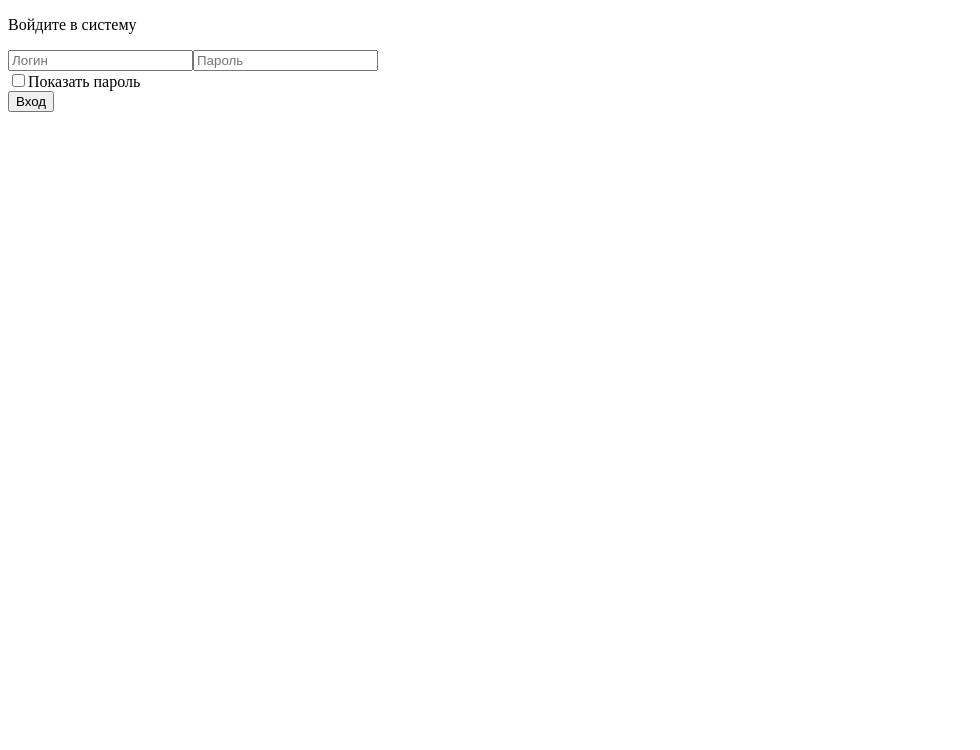
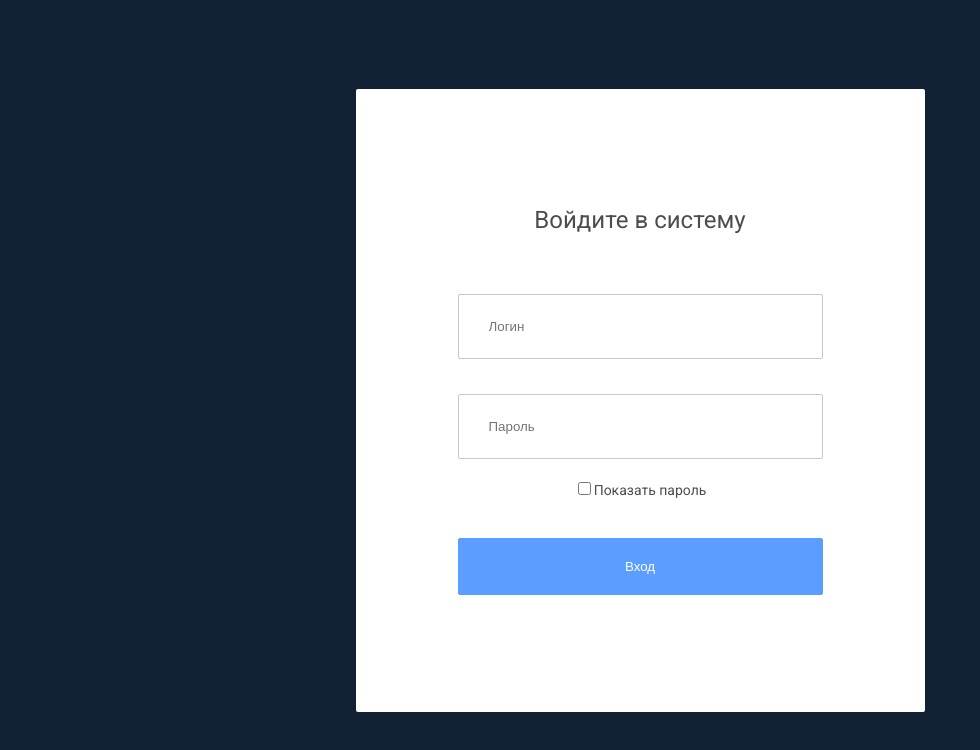
Before and after one commit to vasyaslife/simple-angular-app, an Angular app: page / in a window 1280 px wide. Shown: the top 750 px of the page, without its empty margins (0-980 px from the left). Built offline with nearby package versions, Linux system fonts and the light colour scheme.

Commit message:
styled login component

```diff
--- a/src/app/app.component.html
+++ b/src/app/app.component.html
@@ -1,3 +1,3 @@
-<div class="container">
+<div>
     <router-outlet></router-outlet>
 </div>
--- a/src/app/login/login.component.html
+++ b/src/app/login/login.component.html
@@ -1,9 +1,10 @@
+<div class="login-page">
     <form action="#" class="form">
         <p class="form__text">Войдите в систему</p>
-    <input type="text" required placeholder="Логин" name="login"  [(ngModel)]="login">
+        <input type="text" required placeholder="Логин" name="login"  [(ngModel)]="login" class="form__input">
 
-    <input *ngIf="passVisible" type="text" required placeholder="Пароль" name="password"  [(ngModel)]="pass">
-    <input *ngIf="!passVisible" type="password" required placeholder="Пароль" name="password"  [(ngModel)]="pass">
+        <input *ngIf="passVisible" type="text" required placeholder="Пароль" name="password"  [(ngModel)]="pass" class="form__input form__input_pass">
+        <input *ngIf="!passVisible" type="password" required placeholder="Пароль" name="password"  [(ngModel)]="pass" class="form__input form__input_pass">
 
         <div class="form__checkbox">
             <input type="checkbox" name="password-visible" [checked]="passVisible" [(ngModel)]="passVisible">
@@ -12,3 +13,4 @@
 
         <button type="submit" (click)="logIn()">Вход</button>
     </form>
+</div>
--- a/src/app/login/login.component.scss
+++ b/src/app/login/login.component.scss
@@ -0,0 +1,89 @@
+@import '../../variables.scss';
+
+.login-page {
+    background-color: $loginBg;
+    min-height: 100vh;
+    display: flex;
+    justify-content: center;
+    align-items: center;
+}
+
+.form {
+    padding: 117px 102px;
+    background-color: #fff;
+    border-radius: 2px;
+    display: flex;
+    flex-direction: column;
+    align-items: center;
+}
+
+.form__text {
+    font-size: 24px;
+    color: $text;
+}
+
+input {
+    color: $text;
+}
+
+.form__input {
+    width: 365px;
+    margin-top: 60px;
+    padding: 24px 30px;
+    border-radius: 2px;
+    border: 1px solid $lightGray;
+}
+
+.form__input_pass {
+    margin-top: 35px;
+}
+
+.form__checkbox {
+    margin-top: 20px;
+
+    label {
+        color: $text;
+    }
+}
+
+button {
+    margin-top: 40px;
+    text-align: center;
+    padding: 20px 40px;
+    width: 100%;
+    background: $blue;
+    color: $whiteText;
+    border: 1px solid $blue;
+    border-radius: 2px;
+    cursor: pointer;
+
+        &:hover {
+            color: $text;
+            background-color: #fff;
+        }
+}
+
+@media (max-width: 1200px) {
+
+}
+
+@media (max-width: 992px) {
+
+}
+
+@media (max-width: 768px) {
+    .form {
+        padding: 70px;
+    }
+}
+
+@media (max-width: 576px) {
+    .form {
+        padding: 50px 15px;
+        width: 90%;
+    }
+
+    .form__input {
+        width: 100%;
+    }
+}
--- a/src/index.html
+++ b/src/index.html
@@ -6,6 +6,10 @@
   <base href="/">
   <meta name="viewport" content="width=device-width, initial-scale=1">
   <link rel="icon" type="image/x-icon" href="favicon.ico">
+
+  <!-- Fonts  -->
+  <link href="https://fonts.googleapis.com/css?family=Roboto:400,700&display=swap&subset=cyrillic" rel="stylesheet">
+
 </head>
 <body>
   <app-root></app-root>
--- a/src/styles.scss
+++ b/src/styles.scss
@@ -1 +1,49 @@
-/* You can add global styles to this file, and also import other style files */
+body {
+    margin: 0;
+    font-size: 14px;
+    font-family: 'Roboto', sans-serif;
+}
+
+div, p, input, button, form {
+	box-sizing: border-box;
+}
+
+button, h1, h2, h3, p, ul, li {
+	margin: 0;
+	padding: 0;
+}
+
+ul, li {
+	display: block;
+}
+
+a, a:hover, a:active, a:focus,
+button, input, button:hover, button:active, button:focus,
+input:focus, input:active {
+	text-decoration: none;
+	outline: none;
+}
+
+@media (min-width: 576px) {
+    .container {
+        max-width: 540px;
+    }
+}
+
+@media (min-width: 768px) {
+    .container {
+        max-width: 720px;
+    }
+}
+
+@media (min-width: 992px) {
+    .container {
+        max-width: 960px;
+    }
+}
+
+@media (min-width: 1200px) {
+    .container {
+        max-width: 1140px;
+    }
+}
--- /dev/null
+++ b/src/variables.scss
@@ -0,0 +1,8 @@
+$loginBg: #122033;
+$blue: #5B9EFF;
+$mainBg: #D3E5FF;
+$lightText: #757575;
+$darkText: #212121;
+$text: #4D4D4D;
+$whiteText: #fff;
+$lightGray: #c7c7c7
```
Lines whose indentation alone changed are shown as unchanged.
